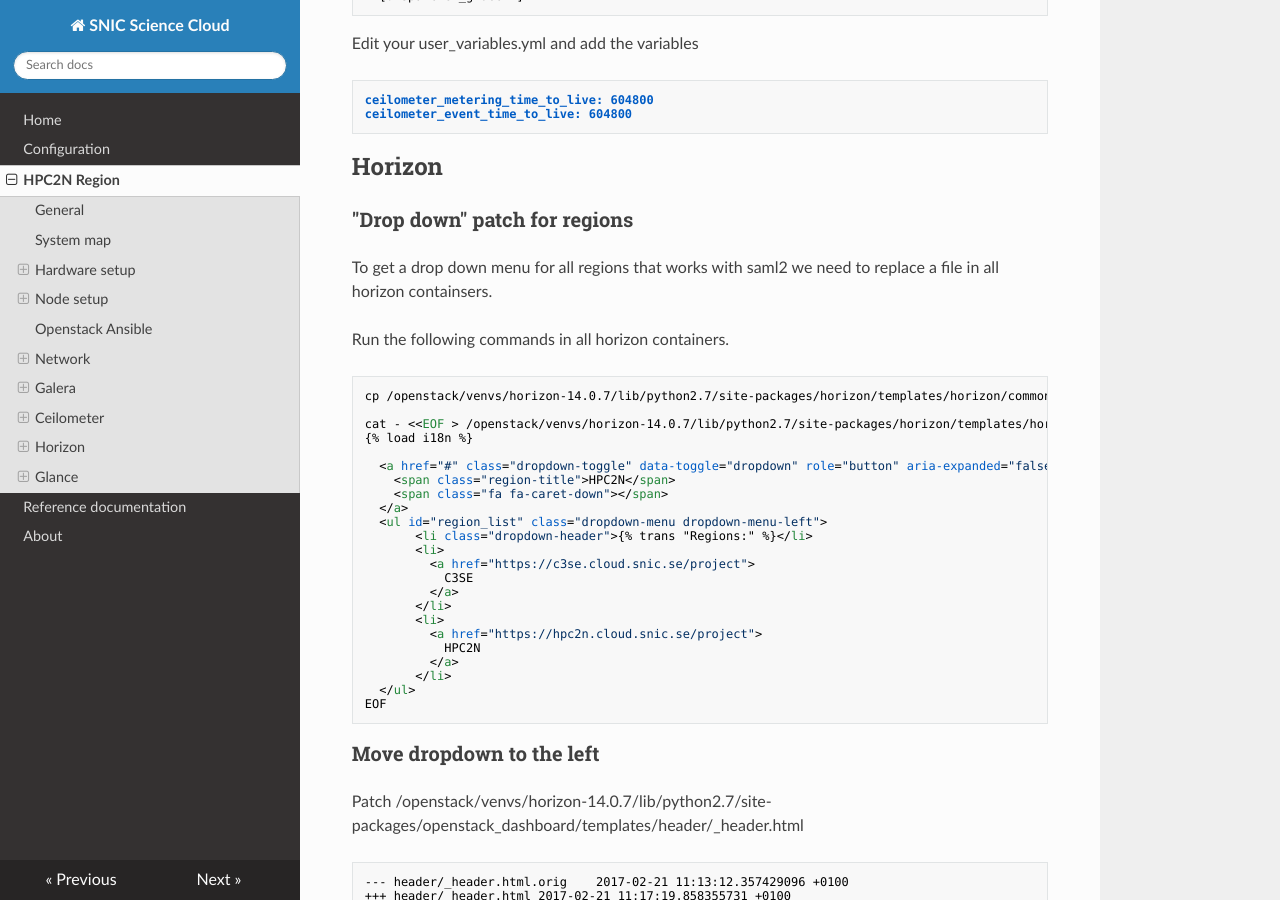
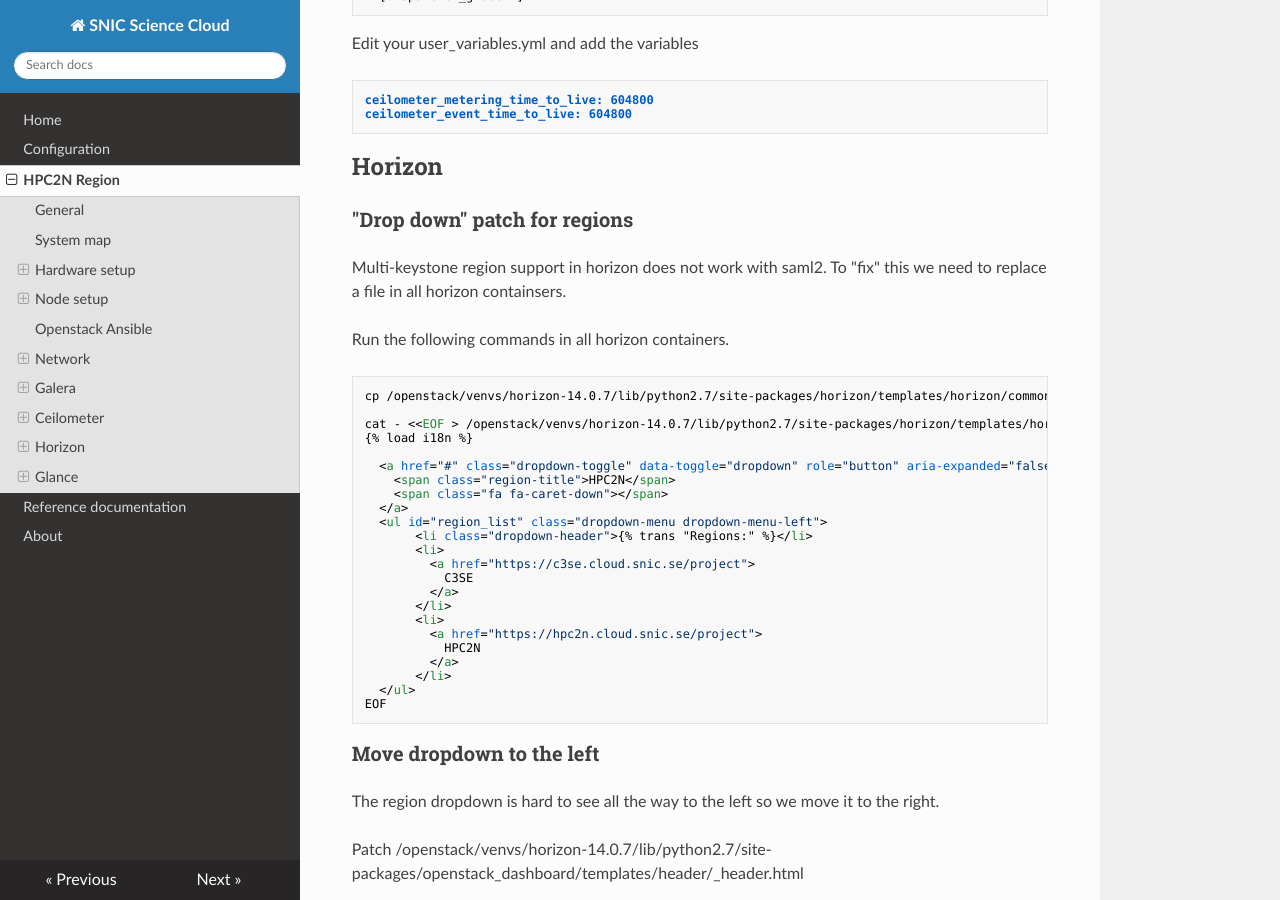
Before and after one commit to SNICScienceCloud/operators-documentation, an MkDocs documentation site: the page built from docs/config_hpc2n.md, in a window 1280 px wide and 900 px high, scrolled down 7630 px. Built offline with MkDocs 1.6.1, drawn with Linux system fonts in a browser that asks for light colours; nearby versions of some CDN libraries; old or Windows-style settings are respelled for this version of MkDocs; part of the change alters nothing that is shown.

Commit message:
Some text changes to make things more clear.

```diff
--- a/docs/config_hpc2n.md
+++ b/docs/config_hpc2n.md
@@ -379,7 +379,8 @@ Edit your user_variables.yml and add the variables
 
 ### "Drop down" patch for regions
 
-To get a drop down menu for all regions that works with saml2 we need to replace a file in all horizon containsers.
+Multi-keystone region support in horizon does not work with saml2.
+To "fix" this we need to replace a file in all horizon containsers.
 
 Run the following commands in all horizon containers.
 
@@ -408,6 +409,8 @@ Run the following commands in all horizon containers.
     EOF
 
 ### Move dropdown to the left
+
+The region dropdown is hard to see all the way to the left so we move it to the right.
 
 Patch /openstack/venvs/horizon-14.0.7/lib/python2.7/site-packages/openstack_dashboard/templates/header/_header.html
 
--- a/docs/hpc2n_conf/user_variables.yml
+++ b/docs/hpc2n_conf/user_variables.yml
@@ -316,7 +316,6 @@ ceilometer_db_ip: 172.16.2.2
 ceilometer_metering_time_to_live: 604800
 ceilometer_event_time_to_live: 604800
 
-cinder_ceilometer_enabled: True
-glance_ceilometer_enabled: True
-nova_ceilometer_enabled: True
-neutron_ceilometer_enabled: True
+cinder_ceilometer_enabled: true
+glance_ceilometer_enabled: true
+nova_ceilometer_enabled: true
```
